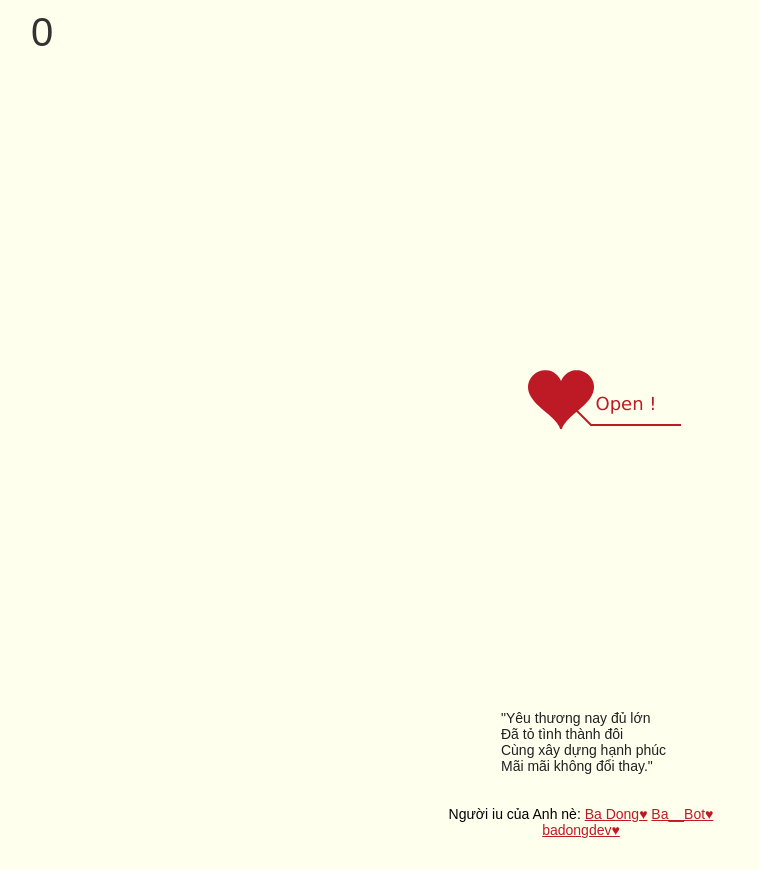
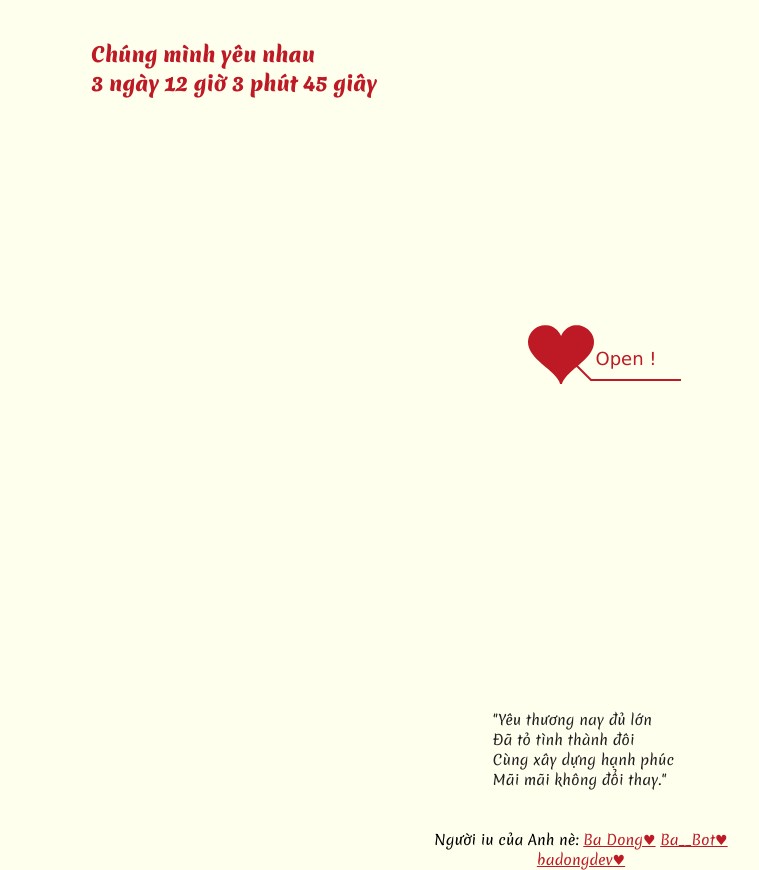
Before and after one commit to badong3521/LoveAnh, a plain HTML site: page index.html in a window 1280 px wide. Shown: the whole page, without its empty margins (59-818 px from the left). Before the commit the page ends 838 px from the top, so only its background shows below. Drawn offline with Linux system fonts and the light colour scheme.

Commit message:
done init

```diff
--- a/index.html
+++ b/index.html
@@ -3,6 +3,9 @@
 
 <head>
 	<meta http-equiv="Content-Type" content="text/html; charset=UTF-8">
+	<link rel="preconnect" href="https://fonts.googleapis.com">
+	<link rel="preconnect" href="https://fonts.gstatic.com" crossorigin>
+	<link href="https://fonts.googleapis.com/css2?family=Merienda:wght@300..900&display=swap" rel="stylesheet">
 	<link rel="icon" type="image/png" href="image/love.ico">
 	<title>I ♥ Anh</title>
 	<link type="text/css" rel="stylesheet" href="./js/default.css">
@@ -43,12 +46,18 @@
 								<span class="say">Ta sẽ có một chuyến đi thật dài đến hết cuộc đời</span>
 								<br>
 								<span class="say"> </span><br>
-								<span class="say"><span class="space"></span> -- Yêu Anh --</span><br/>
+								<span class="say"><span class="space"></span> -- Yêu Anh --</span><br />
 						</div>
 					</div>
 				</div>
 			</div>
-			<div id="countdown">0</div>
+			<div id="countdown">
+				<span>Chúng mình yêu nhau</span><br>
+				<span id="days">0</span> ngày
+				<span id="hours">0</span> giờ
+				<span id="minutes">0</span> phút
+				<span id="seconds">0</span> giây
+			</div>
 			<div id="clock-box">
 				<span class="STYLE1"></span>
 				<font color="#FF0000"></font>
@@ -61,6 +70,8 @@
 		</div>
 	</div>
 	<script src="./js/index.js"></script>
+	<script src="./js/count-time.js"></script>
+
 	<div class="wrapper">
 		<div class="tho">
 			<span class="say">"Yêu thương nay đủ lớn</span><br>
--- a/js/count-time.js
+++ b/js/count-time.js
@@ -1,11 +1,22 @@
 document.addEventListener('DOMContentLoaded', function () {
-    const startDate = new Date('2024-03-23');
-    const currentDate = new Date();
+    function updateCountdown() {
+        const startDate = new Date(2024, 2, 23, 21, 0, 0);
+        const now = new Date();
+        const difference = now - startDate;
 
-    // Tính toán số ngày
-    const differenceInTime = currentDate.getTime() - startDate.getTime();
-    const differenceInDays = Math.ceil(differenceInTime / (1000 * 3600 * 24));
+        if (difference > 0) {
+            const days = Math.floor(difference / (1000 * 60 * 60 * 24));
+            const hours = Math.floor((difference % (1000 * 60 * 60 * 24)) / (1000 * 60 * 60));
+            const minutes = Math.floor((difference % (1000 * 60 * 60)) / (1000 * 60));
+            const seconds = Math.floor((difference % (1000 * 60)) / 1000);
 
-    // Cập nhật số ngày lên trên trang web
-    document.getElementById('countdown').innerText = differenceInDays > 0 ? differenceInDays + " ngày" : "Chưa đến ngày 23/03/2024";
+            document.getElementById('days').innerText = days;
+            document.getElementById('hours').innerText = hours;
+            document.getElementById('minutes').innerText = minutes;
+            document.getElementById('seconds').innerText = seconds;
+        } else {
+            document.getElementById('countdown').innerText = 'Chưa đến ngày 23/03/2024';
+        }
+    }
+    setInterval(updateCountdown, 1000);
 });
--- a/js/default.css
+++ b/js/default.css
@@ -3,9 +3,10 @@ body {
   padding: 0;
   background: #ffe;
   font-size: 14px;
-  font-family: "微软雅黑", "宋体", sans-serif;
   color: #231f20;
   overflow: auto;
+  font-family: "Merienda", cursive;
+  font-optical-sizing: auto;
 }
 a {
   color: #000;
@@ -79,7 +80,6 @@ a {
   display: flex;
   justify-content: center;
   align-items: center;
-  position: relative;
   margin-top: 20px;
 }
 
@@ -91,7 +91,11 @@ a {
   color: #000;
   margin: 0;
 }
+
 #countdown {
-  font-size: 40px;
-  color: #333;
+  position: absolute;
+  font-size: 20px;
+  margin: 30px 60px;
+  font-weight: 900;
+  color: #be1a25;
 }
```
Also changed, not shown: 1 other file.
